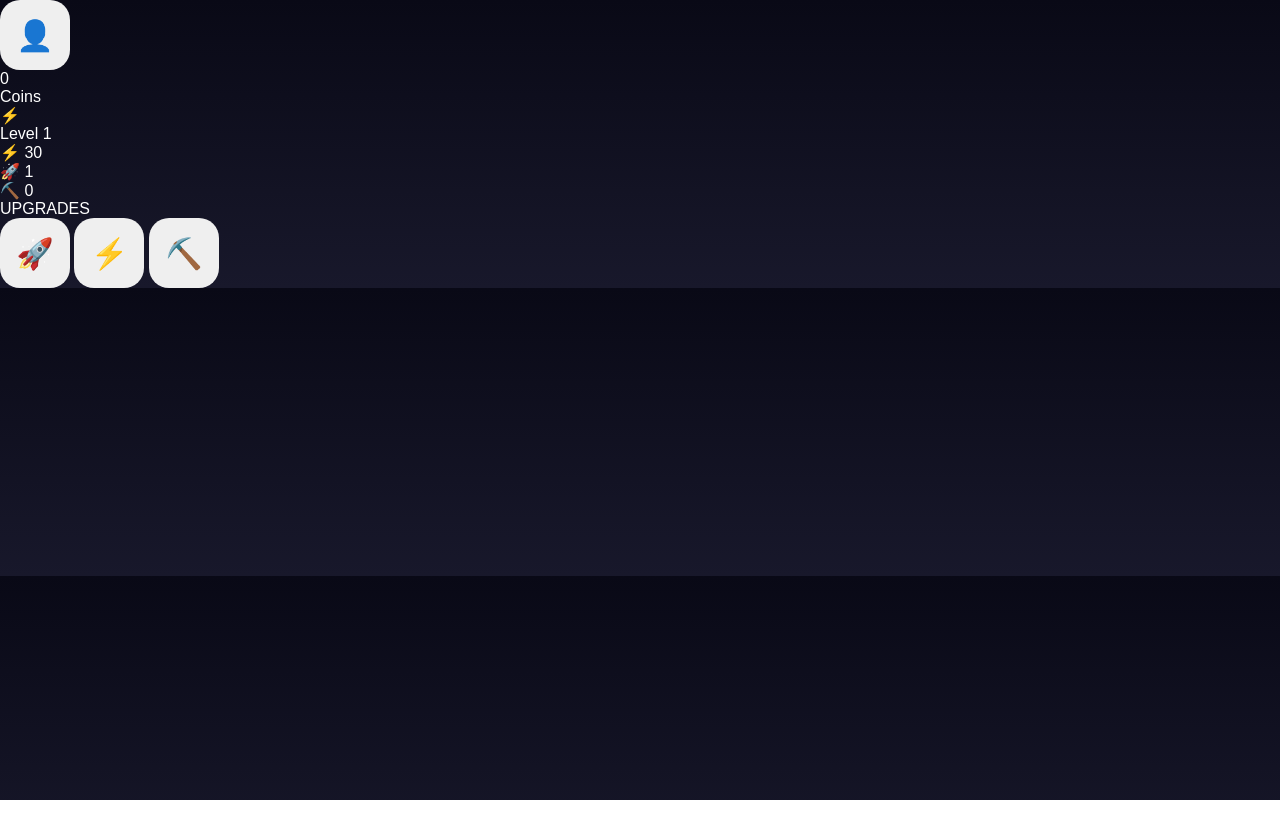
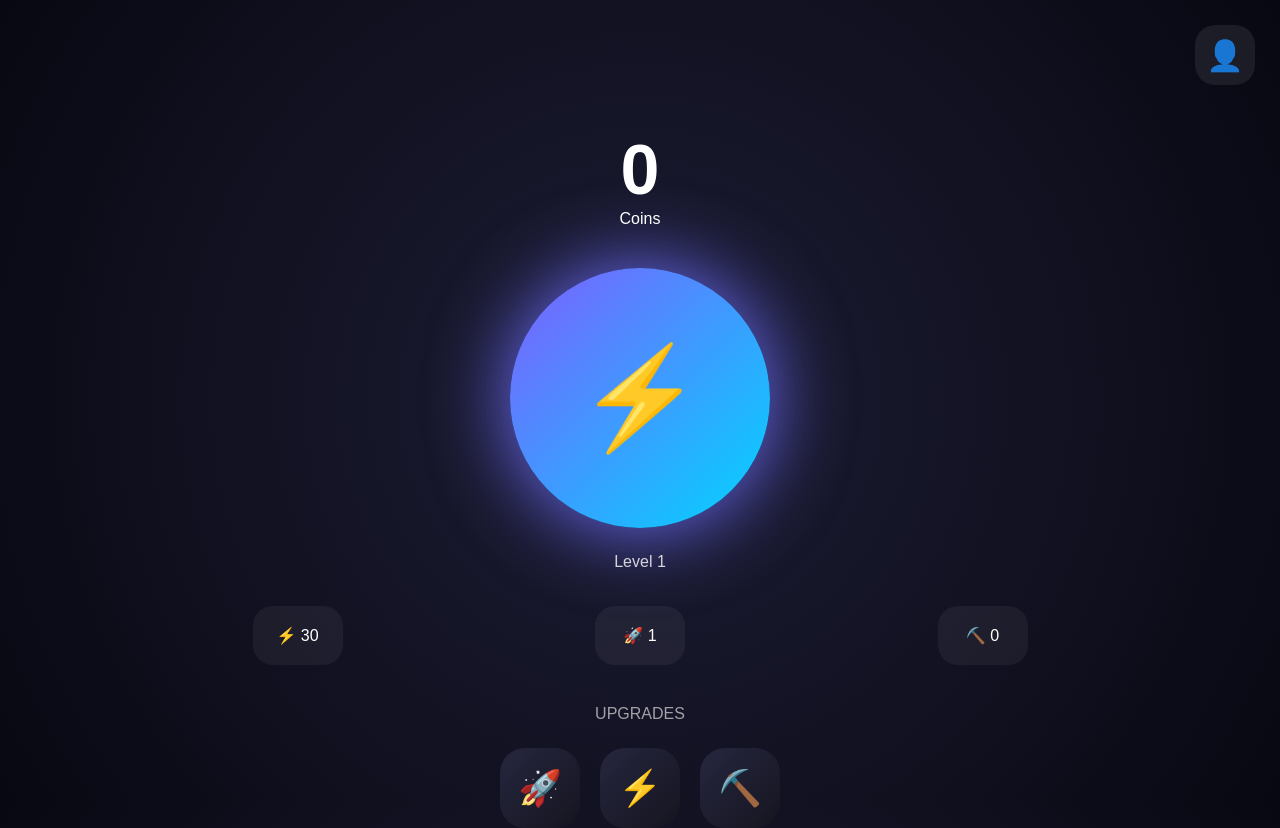
Before and after one commit to Queenmeowly/Telegram, a plain HTML site: page Telegram/index.html in a window 1280 px wide. Before the commit the page ends 800 px from the top, so only its background shows below. Drawn offline with Linux system fonts and the light colour scheme.

Commit message:
Update style.css

```diff
--- a/Telegram/css/style.css
+++ b/Telegram/css/style.css
@@ -1,30 +1,36 @@
-body{
+*{
 
 margin:0;
 
+padding:0;
+
+box-sizing:border-box;
+
+}
+
+
+body{
+
 background:
 
-linear-gradient(
-180deg,
-#090916,
-#18182b
+radial-gradient(
+circle,
+#1d1d35,
+#080812
 );
 
 color:white;
 
 font-family:Arial;
 
-}
-
-
-.container{
-
-padding:20px;
+height:100vh;
 
 }
 
 
-.top{
+.profile{
+
+padding:25px;
 
 display:flex;
 
@@ -33,22 +39,57 @@ justify-content:end;
 }
 
 
-#coins{
+#profileBtn{
 
-font-size:50px;
+width:60px;
 
-text-align:center;
+height:60px;
 
-margin-top:30px;
+border:none;
+
+border-radius:20px;
+
+font-size:30px;
+
+background:
+
+rgba(255,255,255,.08);
+
+backdrop-filter:
+
+blur(20px);
+
+color:white;
 
 }
 
 
-.circle{
 
-width:240px;
+.coins{
 
-height:240px;
+text-align:center;
+
+margin-top:20px;
+
+}
+
+
+
+#coinText{
+
+font-size:70px;
+
+font-weight:bold;
+
+}
+
+
+
+.tapArea{
+
+width:260px;
+
+height:260px;
 
 margin:auto;
 
@@ -60,32 +101,93 @@ background:
 
 linear-gradient(
 135deg,
-#7f5af0,
-#00d1ff
+#7d5fff,
+#00d5ff
 );
 
 display:flex;
 
+justify-content:center;
+
 align-items:center;
 
-justify-content:center;
+font-size:100px;
 
-font-size:90px;
+box-shadow:
 
-cursor:pointer;
+0 0 80px #6f6fff;
+
+transition:.1s;
 
 }
 
 
-.bottom{
 
-position:fixed;
+.tapArea:active{
 
-bottom:20px;
+transform:
 
-left:0;
+scale(.93);
 
-right:0;
+}
+
+
+
+.level{
+
+text-align:center;
+
+margin-top:25px;
+
+opacity:.8;
+
+}
+
+
+
+.stats{
+
+display:flex;
+
+justify-content:space-evenly;
+
+margin-top:35px;
+
+}
+
+
+
+.stats div{
+
+background:
+
+rgba(255,255,255,.05);
+
+padding:20px;
+
+border-radius:20px;
+
+width:90px;
+
+text-align:center;
+
+}
+
+
+
+.upgradeTitle{
+
+margin-top:40px;
+
+text-align:center;
+
+opacity:.6;
+
+}
+
+
+
+.upgrades{
 
 display:flex;
 
@@ -93,19 +195,32 @@ justify-content:center;
 
 gap:20px;
 
+margin-top:25px;
+
 }
 
 
-button{
 
-width:70px;
+.upgrades button{
 
-height:70px;
+width:80px;
+
+height:80px;
 
 border:none;
 
-border-radius:20px;
+border-radius:25px;
 
-font-size:30px;
+font-size:35px;
+
+background:
+
+linear-gradient(
+135deg,
+#26263f,
+#151520
+);
+
+color:white;
 
 }
```
